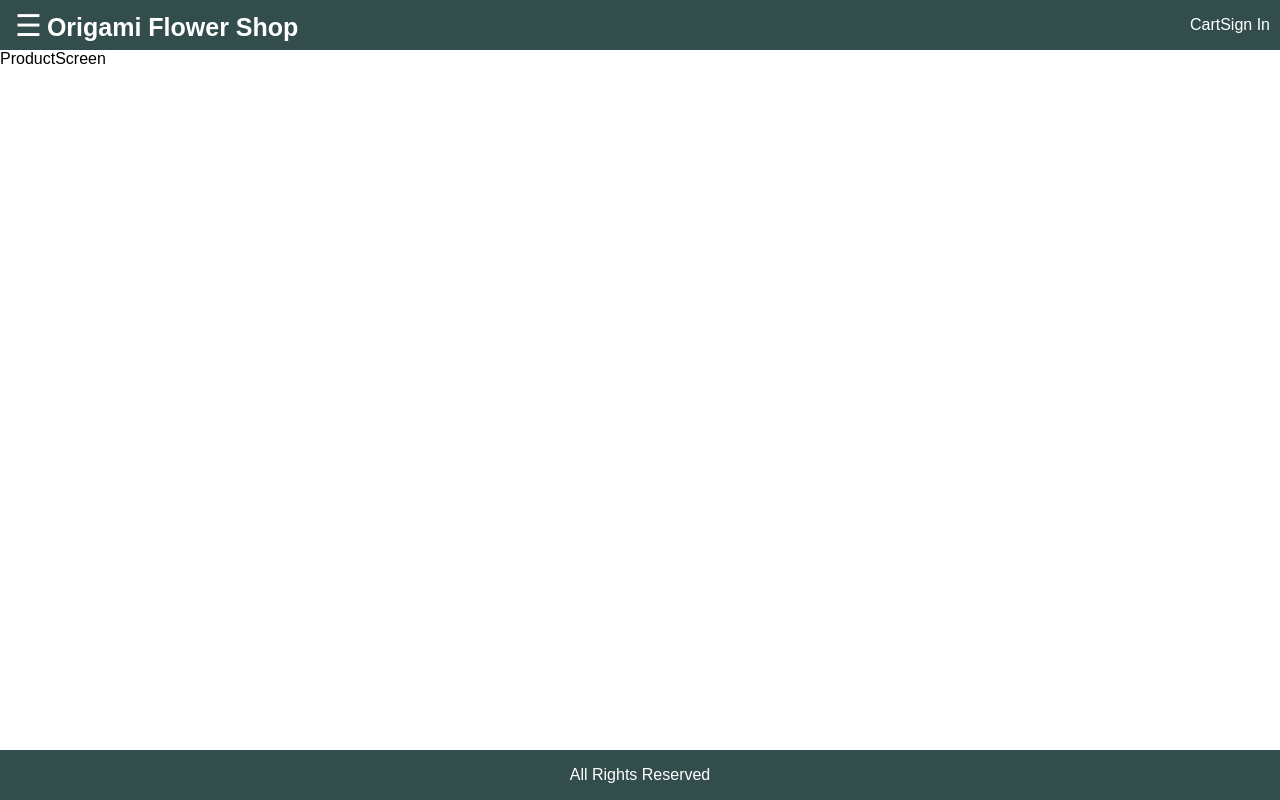
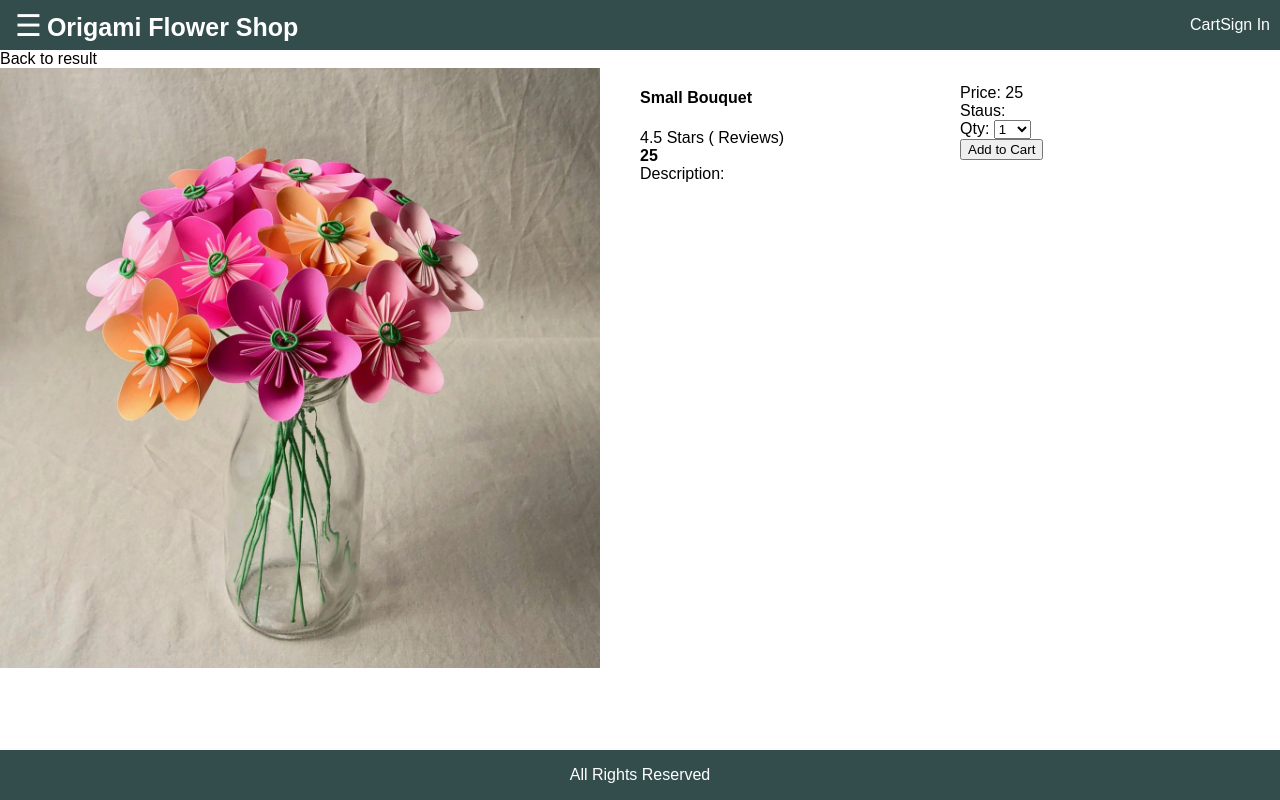
Before and after one commit to petermanchester1987/origami-flower-shop, a React (Create React App) app in the folder frontend/: page /product/000001 in a window 1280 px wide. Built offline with nearby package versions, Linux system fonts and the light colour scheme.

Commit message:
adding styling to product screen component

```diff
--- a/frontend/src/App.js
+++ b/frontend/src/App.js
@@ -2,7 +2,6 @@ import React from "react";
 import { BrowserRouter, Route, Link } from "react-router-dom";
 
 import "./App.css";
-import data from "./data.js";
 import HomeScreen from "./Screens/HomeScreen.js";
 import ProductScreen from "./Screens/ProductScreen.js";
 
--- a/frontend/src/Screens/HomeScreen.js
+++ b/frontend/src/Screens/HomeScreen.js
@@ -7,9 +7,15 @@ function HomeScreen(props) {
   return (
     <ul className="products">
       {data.products.map((product) => (
-        <li>
+        <li key={product._id}>
           <div className="product">
-            <img className="product-image" src={product.image} alt="product" />
+            <Link to={`/product/${product._id}`}>
+              <img
+                className="product-image"
+                src={product.image}
+                alt="product"
+              />
+            </Link>
             <div className="product-name">
               <Link to={`/product/${product._id}`}>{product.name}</Link>
             </div>
--- a/frontend/src/Screens/ProductScreen.js
+++ b/frontend/src/Screens/ProductScreen.js
@@ -1,6 +1,69 @@
 import React from "react";
+import { Link } from "react-router-dom";
+
+import data from "../data.js";
 
 function ProductScreen(props) {
-  return <div>ProductScreen</div>;
+  const product = data.products.find((x) => x._id === props.match.params.id);
+
+  return (
+    <div>
+      <div>
+        <Link to="/">Back to result</Link>
+      </div>
+
+      <div className="details">
+        <div className="details-image">
+          <img src={product.image} alt="product"></img>
+        </div>
+
+        <div className="details-info">
+          <ul>
+            <li>
+              <h4>{product.name}</h4>
+            </li>
+
+            <li>
+              {product.rating} Stars ({product.numReviews} Reviews)
+            </li>
+
+            <li>
+              <b>{product.price}</b>
+            </li>
+
+            <li>
+              Description:
+              <div>{product.description}</div>
+            </li>
+          </ul>
+        </div>
+
+        <div className="details-action">
+          <ul>
+            <li>Price: {product.price}</li>
+
+            <li>Staus: {product.status}</li>
+
+            <li>
+              Qty:{" "}
+              <select>
+                <option>1</option>
+                <option>2</option>
+                <option>3</option>
+                <option>4</option>
+                <option>5</option>
+                <option>6</option>
+                <option>7</option>
+                <option>8</option>
+                <option>9</option>
+                <option>10</option>
+              </select>
+            </li>
+            <button>Add to Cart</button>
+          </ul>
+        </div>
+      </div>
+    </div>
+  );
 }
 export default ProductScreen;
--- a/frontend/src/data.js
+++ b/frontend/src/data.js
@@ -4,7 +4,7 @@ export default {
       _id: "000001",
       name: "Small Bouquet",
       category: "Wedding",
-      image: "./images/d1.jpg",
+      image: "../images/d1.jpg",
       price: 25,
       brand: "Roses",
       rating: 4.5,
@@ -14,7 +14,7 @@ export default {
       _id: "000002",
       name: "Medium Bouquet",
       category: "Anniversary",
-      image: "./images/d2.jpg",
+      image: "../images/d2.jpg",
       price: 40,
       brand: "Roses",
       rating: 5,
@@ -24,7 +24,7 @@ export default {
       _id: "000003",
       name: "Large Bouquet",
       category: "Wedding",
-      image: "./images/d3.jpg",
+      image: "../images/d3.jpg",
       price: 60,
       brand: "Wedding",
       rating: 4.8,
--- a/frontend/src/index.css
+++ b/frontend/src/index.css
@@ -179,3 +179,32 @@ footer {
   right: 0.75rem;
   top: 1.5rem;
 }
+
+/* Product Details */
+
+.details {
+  display: flex;
+  justify-content: space-between;
+  align-items: flex-start;
+  flex-wrap: wrap;
+}
+
+.details-image {
+  flex: 2 1 60rem;
+}
+.details-image img {
+  max-width: 60rem;
+  width: 100%;
+}
+.details-info {
+  flex: 1 1 30rem;
+}
+.details-action {
+  flex: 1 1 30rem;
+}
+
+.details-info ul,
+.details-action ul {
+  list-style-type: none;
+  padding: 0;
+}
```
